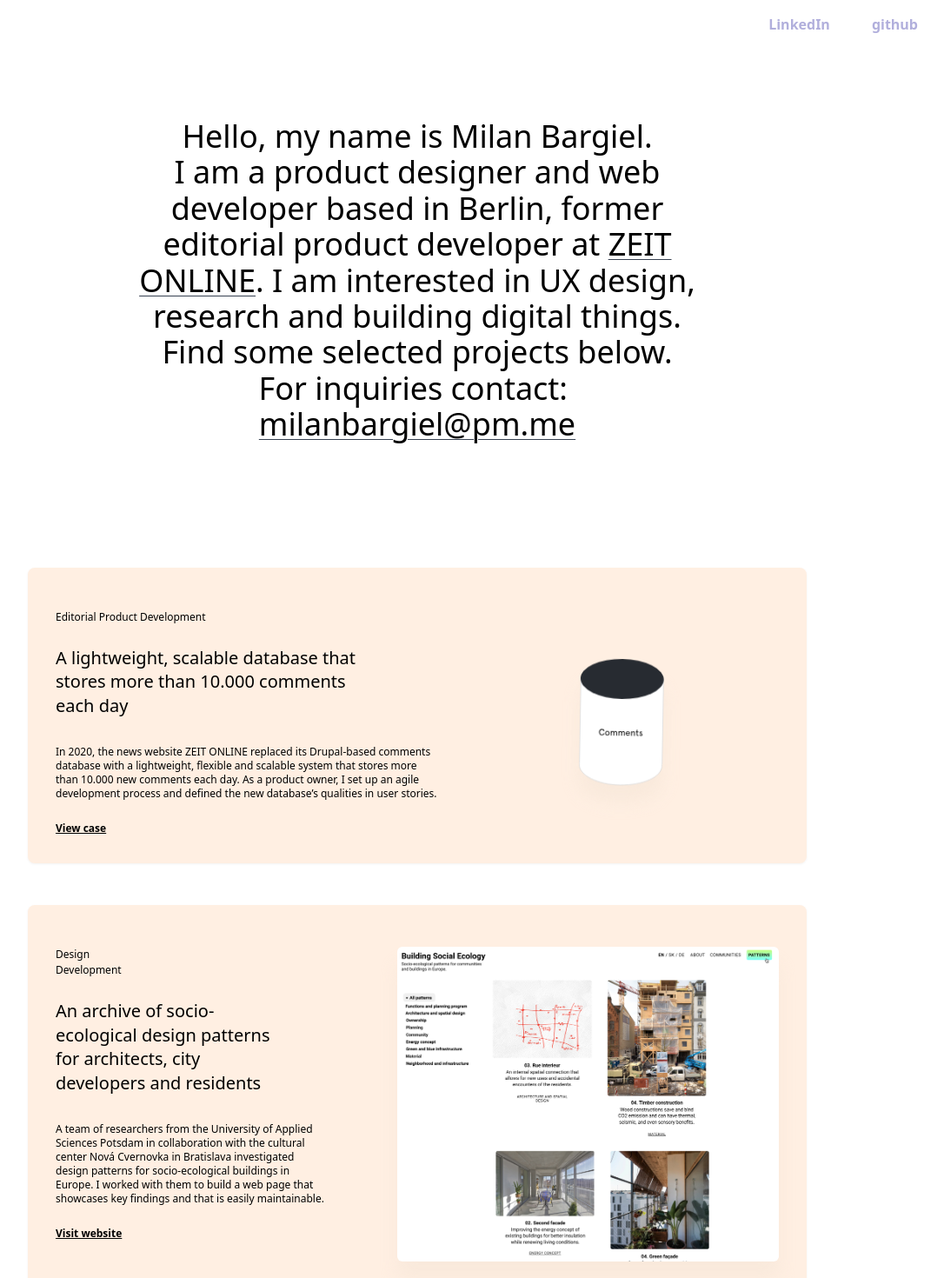
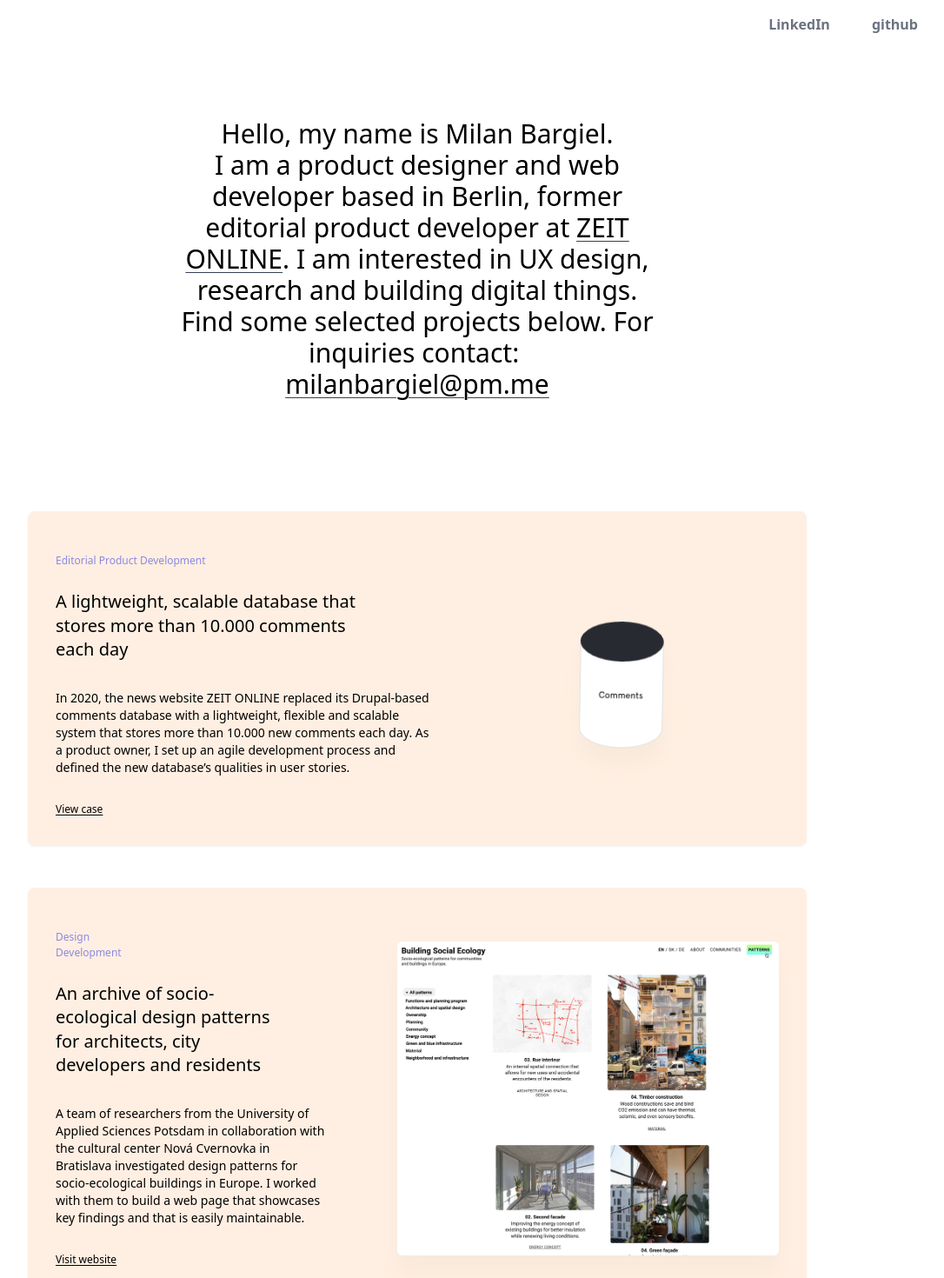
Before and after one commit to milanbargiel/portfolio, a Next.js app: page / in a window 1280 px wide. Shown: the top 1470 px of the page at 87% size, without its empty margins (160-1246 px from the left). Built offline with nearby package versions, Linux system fonts and the light colour scheme.

Commit message:
Unify link styles

```diff
--- a/components/footer-button.js
+++ b/components/footer-button.js
@@ -5,7 +5,7 @@
     <div className="text-center leading-tight mb-6 md:mb-4">
       <Link
         href={props.href}
-        className="font-semibold text-purple-500 hover:text-purple-700"
+        className="font-semibold text-gray-500 hover:text-gray-700 md:text-gray-500 md:hover:text-gray-700"
       >
         {props.children}
       </Link>
--- a/components/header.js
+++ b/components/header.js
@@ -2,7 +2,7 @@
   return (
     <nav className="py-6 px-7 flex-1 md:py-4 md:px-0">
       <ul className="flex gap-12 md:justify-end font-semibold">
-        <li className="text-purple-500 hover:text-purple-700">
+        <li className="text-gray-500 hover:text-gray-700 md:text-gray-500 md:hover:text-gray-700">
           <a
             target="_blank"
             href="https://www.linkedin.com/in/milan-bargiel-9946b0226/"
@@ -11,7 +11,7 @@
             LinkedIn
           </a>
         </li>
-        <li className="text-purple-500 hover:text-purple-700">
+        <li className="text-gray-500 hover:text-gray-700 md:text-gray-500 md:hover:text-gray-700">
           <a
             target="_blank"
             href="https://github.com/milanbargiel"
--- a/components/intro-bold.js
+++ b/components/intro-bold.js
@@ -1,6 +1,6 @@
 export default function Intro() {
   return (
-    <div className="mx-auto max-w-3xl text-2xl leading-snug pt-12 pb-20 px-3 md:text-4xl md:leading-[1.15] md:text-center md:pt-20 md:pb-36 md:px-16">
+    <div className="mx-auto max-w-2xl text-2xl leading-snug pt-12 pb-20 px-3 md:text-3xl md:text-center md:pt-20 md:pb-32 md:px-16">
       Hello, my name is Milan Bargiel. <br className="hidden md:inline" />I am a
       product designer and web developer based in Berlin, former editorial
       product developer at&nbsp;
--- a/components/project.js
+++ b/components/project.js
@@ -4,7 +4,7 @@
 export default function Project(props) {
   // Create HTML li items from props.roles array
   const roleItems = props.roles.map((role, index) => (
-    <li key={index} className="mr-4">
+    <li key={index} className="text-purple-700">
       {role}
     </li>
   ))
@@ -25,10 +25,12 @@
         >
           {props.title}
         </h3>
-        <div className="mb-8 md:mb-6 md:text-xs">{props.children}</div>
-        <a className="hidden md:inline-block text-xs font-bold underline hover:cursor-pointer hover:decoration-2 hover:transition-all hover:duration-150">
-          {props.linkText}
-        </a>
+        <div className="mb-8 md:mb-6 md:text-sm">{props.children}</div>
+        <div>
+          <a className="hidden md:inline-block text-xs underline underline-offset-2 font-medium hover:cursor-pointer hover:transition-all hover:duration-150">
+            {props.linkText}
+          </a>
+        </div>
       </div>
       <div
         className={`md:flex md:items-center md:justify-center md:ml-10 ${imgWidth}`}
--- a/tailwind.config.js
+++ b/tailwind.config.js
@@ -14,8 +14,8 @@
         },
         apricot: '#ffefe2',
         purple: {
-          500: '#b1afdc',
-          700: '#9e9cc7',
+          500: '#B1ADFC',
+          700: '#8D89E0',
         },
       },
       dropShadow: {
```
